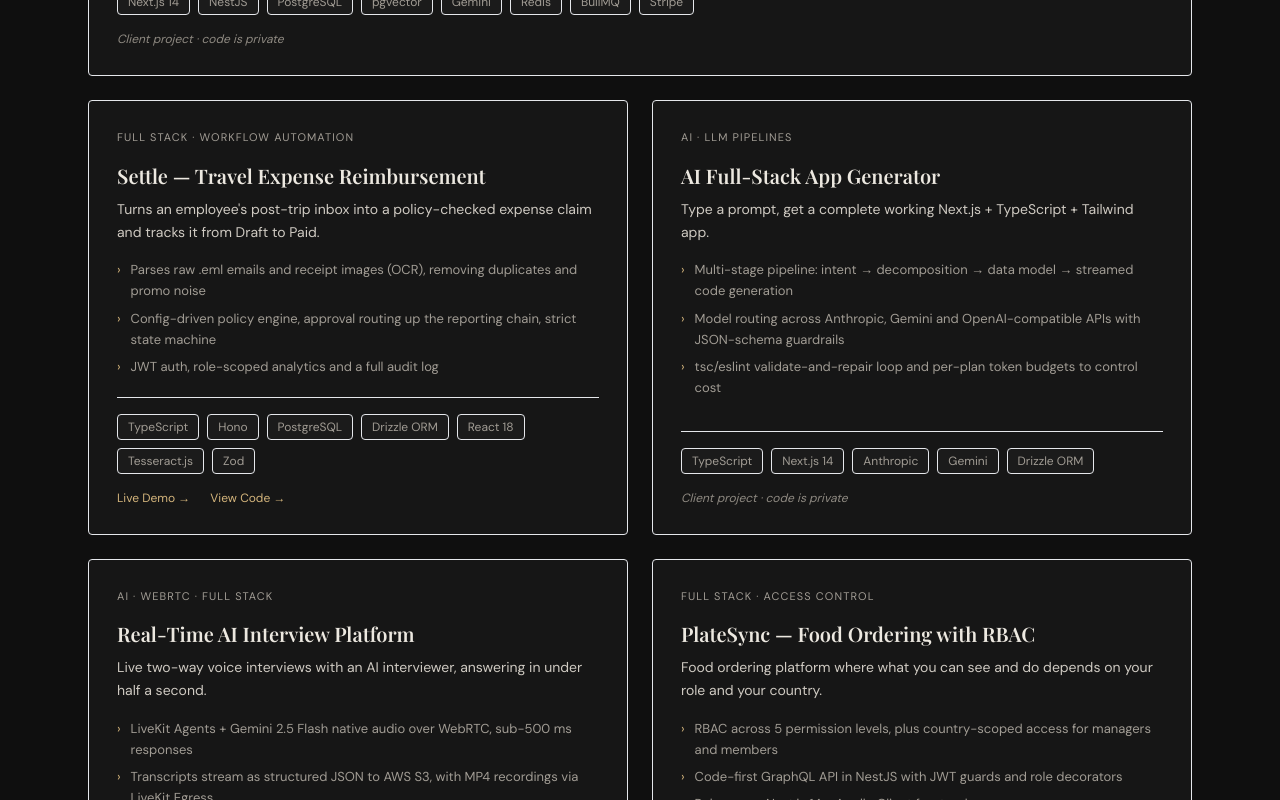
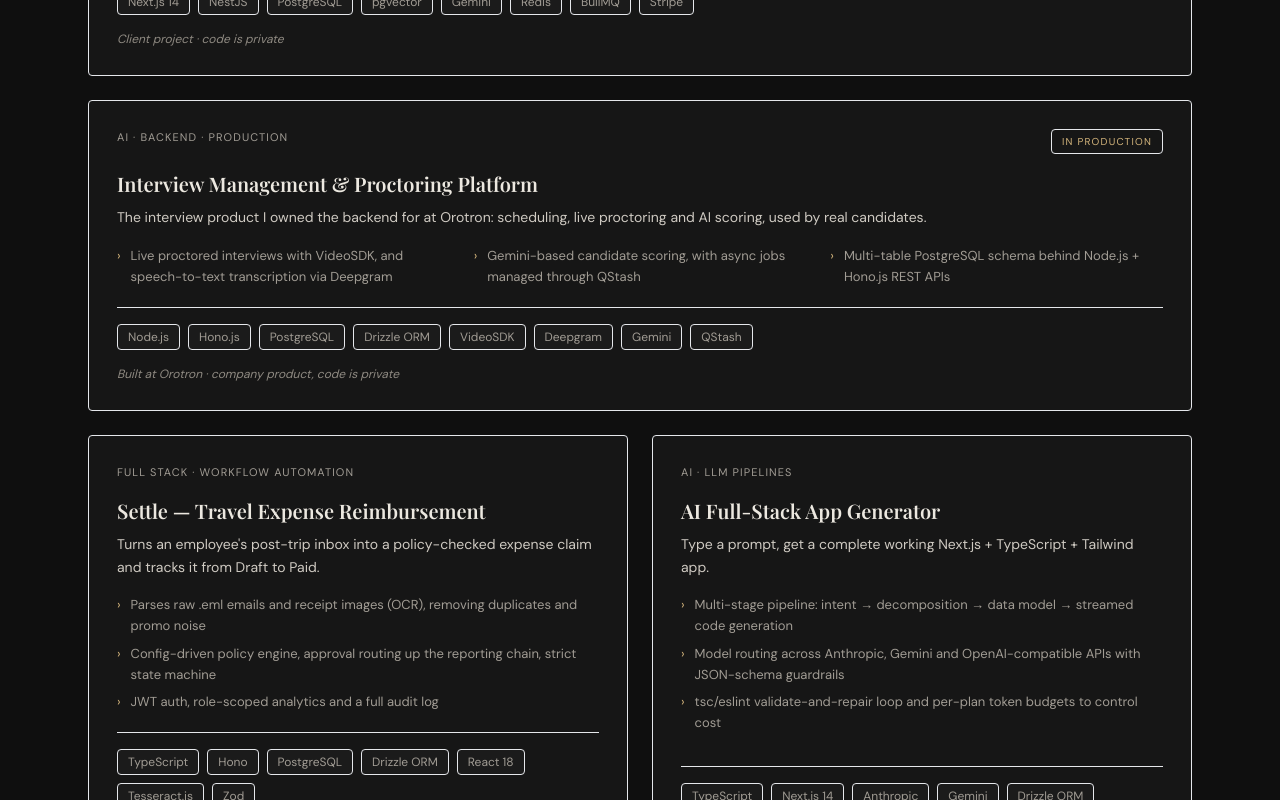
Before and after one commit to priyankakommani/frontend, a React (Vite) app: page /portfolio in a window 1280 px wide. Shown: the part 2780-3580 px from the top of the page. Built offline with nearby package versions, Linux system fonts and the light colour scheme.

Commit message:
PK -- Portfolio: restore Orotron interview platform, label personal LiveKit project

```diff
--- a/src/components/portfolio.tsx
+++ b/src/components/portfolio.tsx
@@ -56,6 +56,7 @@ type Project = {
     github?: string;
     privateNote?: string;
     featured?: boolean;
+    badge?: string;
 };
 
 const projects: Project[] = [
@@ -71,6 +72,21 @@ const projects: Project[] = [
         stack: ["Next.js 14", "NestJS", "PostgreSQL", "pgvector", "Gemini", "Redis", "BullMQ", "Stripe"],
         privateNote: "Client project · code is private",
         featured: true,
+        badge: "Featured",
+    },
+    {
+        title: "Interview Management & Proctoring Platform",
+        tag: "AI · Backend · Production",
+        summary: "The interview product I owned the backend for at Orotron: scheduling, live proctoring and AI scoring, used by real candidates.",
+        highlights: [
+            "Live proctored interviews with VideoSDK, and speech-to-text transcription via Deepgram",
+            "Gemini-based candidate scoring, with async jobs managed through QStash",
+            "Multi-table PostgreSQL schema behind Node.js + Hono.js REST APIs",
+        ],
+        stack: ["Node.js", "Hono.js", "PostgreSQL", "Drizzle ORM", "VideoSDK", "Deepgram", "Gemini", "QStash"],
+        privateNote: "Built at Orotron · company product, code is private",
+        featured: true,
+        badge: "In Production",
     },
     {
         title: "Settle — Travel Expense Reimbursement",
@@ -99,8 +115,8 @@ const projects: Project[] = [
     },
     {
         title: "Real-Time AI Interview Platform",
-        tag: "AI · WebRTC · Full Stack",
-        summary: "Live two-way voice interviews with an AI interviewer, answering in under half a second.",
+        tag: "AI · WebRTC · Personal Project",
+        summary: "Built on my own time to go further with real-time voice AI: live two-way interviews with an AI interviewer that answers in under half a second.",
         highlights: [
             "LiveKit Agents + Gemini 2.5 Flash native audio over WebRTC, sub-500 ms responses",
             "Transcripts stream as structured JSON to AWS S3, with MP4 recordings via LiveKit Egress",
@@ -381,9 +397,9 @@ export default function Portfolio() {
                                 className={`card h-full flex flex-col bg-[#161616] border p-6 md:p-7 rounded ${p.featured ? "border-[#c9a96e40]" : "border-[#ffffff10]"}`}>
                                 <div className="flex justify-between items-start gap-3 mb-4">
                                     <span className="dm-sans text-[11px] uppercase tracking-widest text-[#a19c94]">{p.tag}</span>
-                                    {p.featured && (
+                                    {p.badge && (
                                         <span className="dm-sans text-[10px] uppercase tracking-[0.12em] px-2.5 py-1 border border-[#c9a96e44] gold rounded-sm shrink-0">
-                                            Featured
+                                            {p.badge}
                                         </span>
                                     )}
                                 </div>
```
